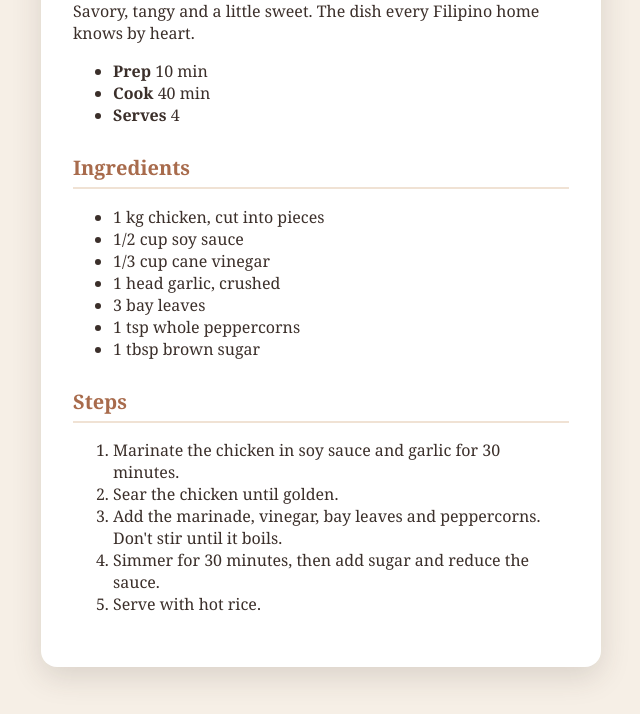
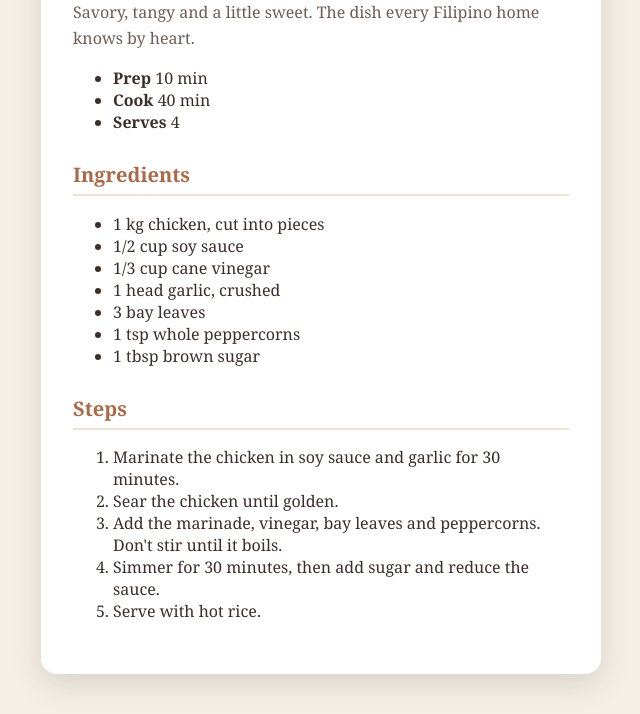
Before and after one commit to cowniv/02-css-recipe-card, a plain HTML site: page index.html in a window 1280 px wide. Shown: the part 429-1143 px from the top of the page, without its empty margins (319-959 px from the left). Drawn offline with Linux system fonts and the light colour scheme.

Commit message:
style: improve description readability

```diff
--- a/style.css
+++ b/style.css
@@ -55,3 +55,8 @@ h2 {
   border-bottom: 2px solid #f0e2d4;
   padding-bottom: 6px;
 }
+
+.desc {
+  color: #6e5d55;
+  line-height: 1.6;
+}
```
